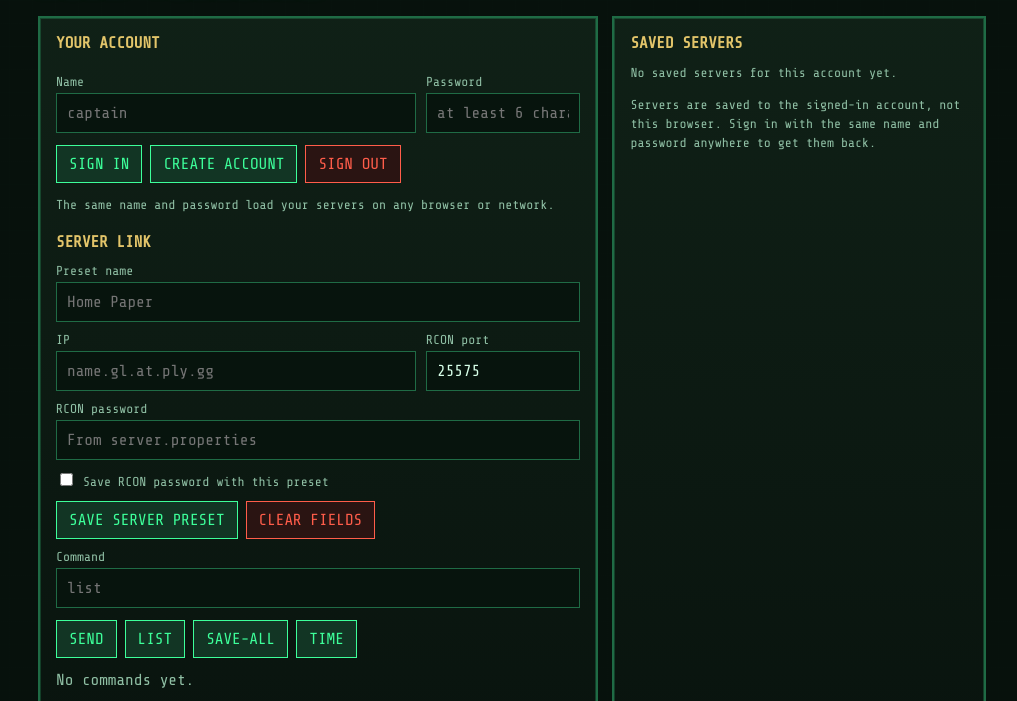
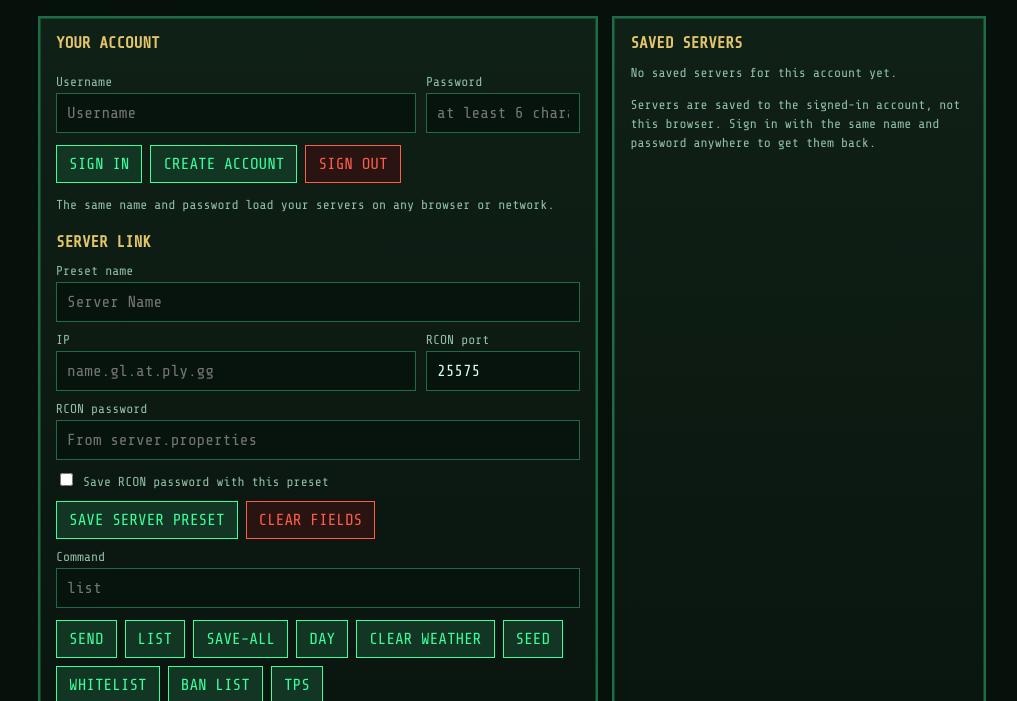
Before and after one commit to CaptainDog8999/paper-rcon, a website: page index.html in a window 1280 px wide. Shown: the part 99-800 px from the top of the page, without its empty margins (128-1145 px from the left). Drawn offline with nearby package versions, Linux system fonts and the light colour scheme.

Commit message:
Rename placeholders and add useful server commands

```diff
--- a/index.html
+++ b/index.html
@@ -50,7 +50,7 @@
     <section>
       <h2>YOUR ACCOUNT</h2>
       <div class="grid">
-        <div><label for="account">Name</label><input id="account" placeholder="captain" autocomplete="username" /></div>
+        <div><label for="account">Username</label><input id="account" placeholder="Username" autocomplete="username" /></div>
         <div><label for="accountPassword">Password</label><input id="accountPassword" type="password" placeholder="at least 6 characters" autocomplete="current-password" /></div>
       </div>
       <div class="row">
@@ -61,7 +61,7 @@
       <p class="note">The same name and password load your servers on any browser or network.</p>
       <h2 style="margin-top:18px">SERVER LINK</h2>
       <label for="name">Preset name</label>
-      <input id="name" placeholder="Home Paper" />
+      <input id="name" placeholder="Server Name" />
       <div class="grid">
         <div><label for="ip">IP</label><input id="ip" placeholder="name.gl.at.ply.gg" autocomplete="off" /></div>
         <div><label for="port">RCON port</label><input id="port" value="25575" inputmode="numeric" /></div>
@@ -79,7 +79,12 @@
         <button id="send" type="button">Send</button>
         <button type="button" data-cmd="list">list</button>
         <button type="button" data-cmd="save-all">save-all</button>
-        <button type="button" data-cmd="time query daytime">time</button>
+        <button type="button" data-cmd="time set day">day</button>
+        <button type="button" data-cmd="weather clear">clear weather</button>
+        <button type="button" data-cmd="seed">seed</button>
+        <button type="button" data-cmd="whitelist list">whitelist</button>
+        <button type="button" data-cmd="banlist">ban list</button>
+        <button type="button" data-cmd="tps">tps</button>
       </div>
       <p id="status" class="note"></p>
       <div id="log" class="log">No commands yet.</div>
```
